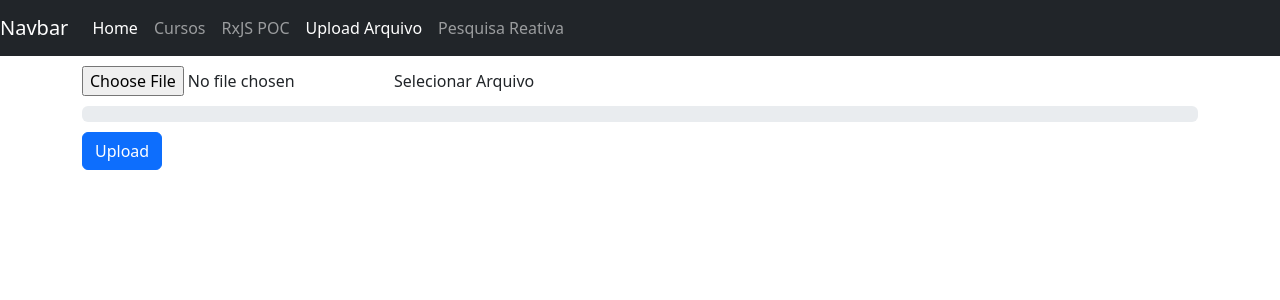
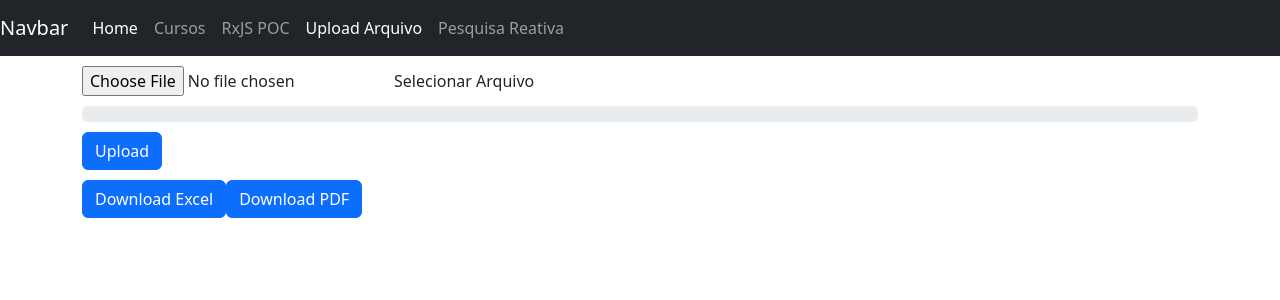
Before and after one commit to eduardopvieira/learning-angular, an Angular app in the folder learning-angular/requests-http/: page /upload in a window 1280 px wide. Shown: the top 300 px of the page. Built offline with nearby package versions, Linux system fonts and the light colour scheme.

Commit message:
feat: Adição dos botões de download excel e pdf

```diff
--- a/learning-angular/requests-http/src/app/upload-file/upload-file/upload-file.component.html
+++ b/learning-angular/requests-http/src/app/upload-file/upload-file/upload-file.component.html
@@ -12,3 +12,7 @@
 <div style="margin-top: 10px">
     <button type="button" class="btn btn-primary" (click)="onUpload()" [disabled]="!files">Upload</button>
 </div>
+<div style="margin-top: 10px">
+    <button type="button" class="btn btn-primary" (click)="onDownloadExcel()">Download Excel</button>
+    <button type="button" class="btn btn-primary" (click)="onDownloadPDF()">Download PDF</button>
+</div>
```
